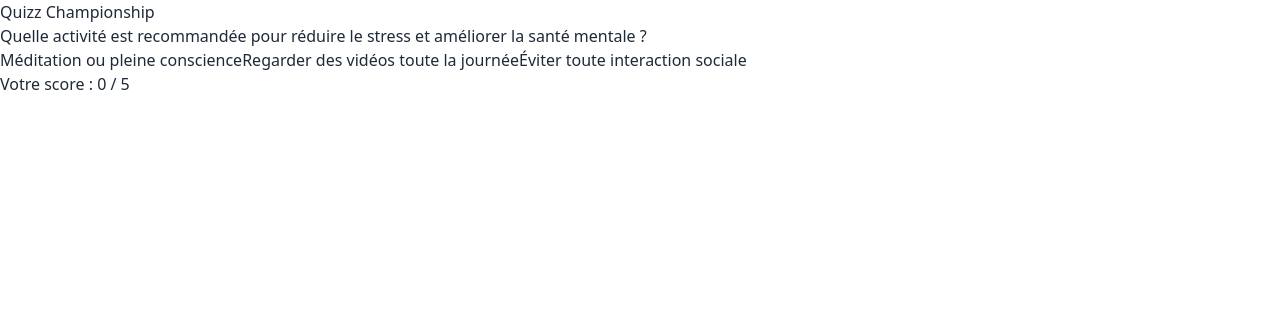
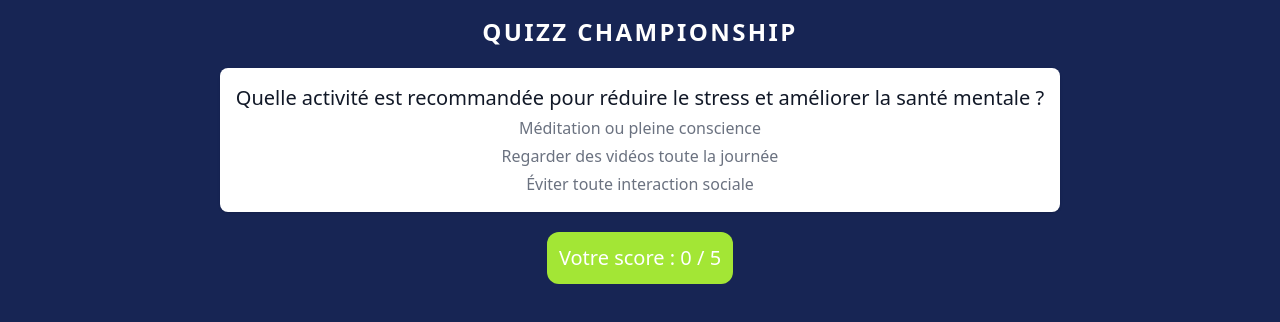
Before and after one commit to Fanou59/quizzReactJS, a React (Vite) app: page / in a window 1280 px wide. Shown: the top 322 px of the page. Built offline with nearby package versions, Linux system fonts and the light colour scheme.

Commit message:
Mise à jour de la configuration de Tailwind CSS pour inclure les chemins de contenu

```diff
--- a/tailwind.config.js
+++ b/tailwind.config.js
@@ -9,9 +9,14 @@
 //     themes: ["cupcake"],
 //   },
 // };
+// tailwind.config.js
 import typography from "@tailwindcss/typography";
 import daisyui from "daisyui";
 
 export default {
+  content: ["./index.html", "./src/**/*.{js,ts,jsx,tsx}"],
+  theme: {
+    extend: {},
+  },
   plugins: [typography, daisyui],
 };
```
